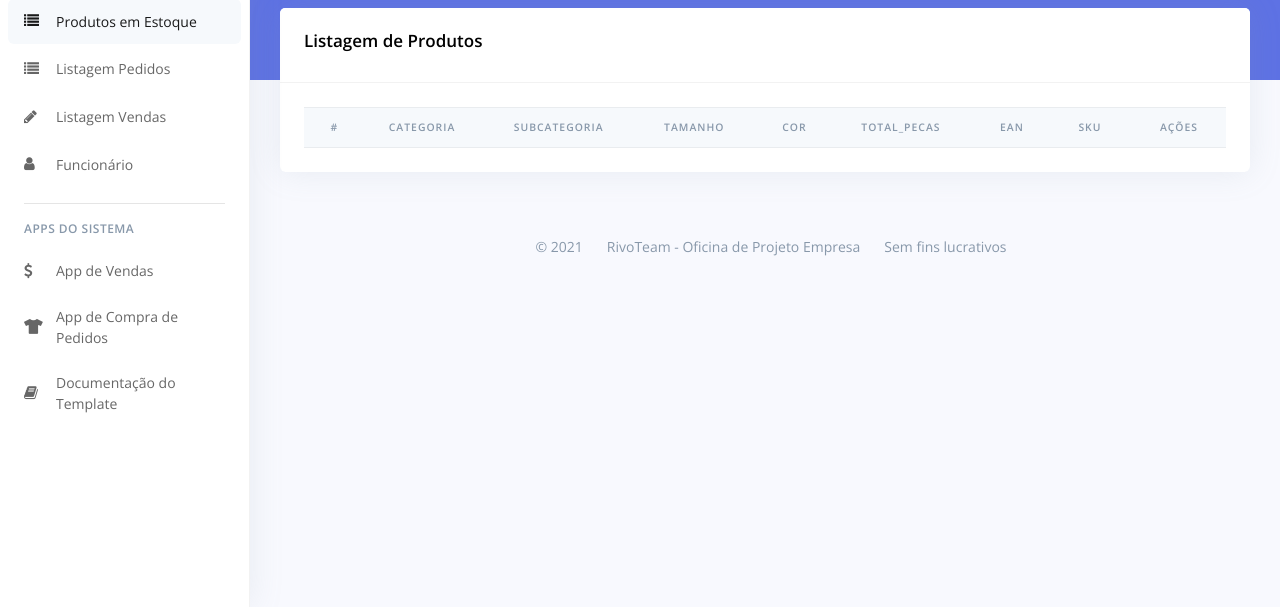
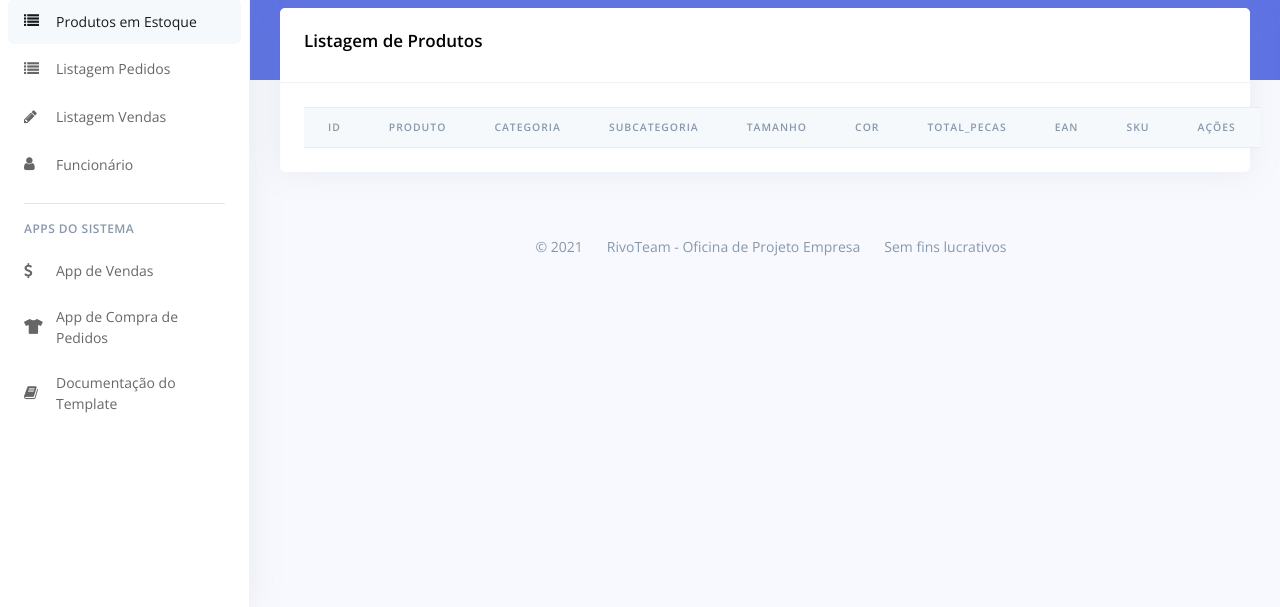
Before and after one commit to rivoteam/controle-de-estoque, a Django app: page /lista-produtos in a window 1280 px wide. Shown: the part 193-800 px from the top of the page. Run offline with Django 3.2, Linux system fonts and the light colour scheme; the visitor is signed in with stand-in values (Sample User, id 1); data that the repository does not hold is empty; parts of the project's set-up code (start-up, migrations or seed data) failed here and were passed over; some libraries are stand-ins or nearby versions.

```diff
--- a/controle_estoque/models.py
+++ b/controle_estoque/models.py
@@ -91,16 +91,16 @@ class Produto(models.Model):
 
 
 class HistoricoAtualizacaoPrecos(models.Model):
-    produto = models.ForeignKey("controle_estoque.Produto", on_delete=models.DO_NOTHING,
+    produto = models.ForeignKey("controle_estoque.Produto", on_delete=models.CASCADE,
                                 related_name='hist_preco_produto')
     descricao = models.CharField(max_length=30)
     preco_compra = models.DecimalField(max_digits=6, decimal_places=2)
     preco_venda = models.DecimalField(max_digits=6, decimal_places=2)
     motivo_alteracao_preco = models.CharField(max_length=300)
-    criado_por = models.ForeignKey(User, on_delete=models.DO_NOTHING, related_name='hist_preco_criado_por',
+    criado_por = models.ForeignKey(User, on_delete=models.CASCADE, related_name='hist_preco_criado_por',
                                    editable=False)
     criado_em = models.DateTimeField(auto_now_add=True)
-    atualizado_por = models.ForeignKey(User, on_delete=models.DO_NOTHING,
+    atualizado_por = models.ForeignKey(User, on_delete=models.CASCADE,
                                        related_name='hist_atualizado_por', editable=False, null=True, blank=True)
     atualizado_em = models.DateTimeField(auto_now=True)
 
--- a/interfaces/templates/produtos.html
+++ b/interfaces/templates/produtos.html
@@ -8,7 +8,8 @@
             <table class="table table-striped table-responsive-lg">
                 <thead class="thead-light">
                 <tr>
-                    <th class="text-center">#</th>
+                    <th>id</th>
+                    <th class="text-center">Produto</th>
                     <th>categoria</th>
                     <th>subcategoria</th>
                     <th>tamanho</th>
@@ -23,6 +24,7 @@
                 {% for produto in produtos %}
 
                     <tr>
+                        <td>{{produto.id}}</td>
                         <td>
                             <a href="#" onclick="open_modal_details('{% url 'detalhe_produto' produto.id %}')">
                                 Produto {{ produto.ean }}
@@ -35,8 +37,8 @@
                         <td> {{ produto.total_pecas }} </td>
                         <td> {{ produto.ean }} </td>
                         <td> {{ produto.sku }} </td>
-                        <td><i class="fa fa-edit text-info"></i></td>
-                        <td><i class="fa fa-trash text-danger"></i></td>
+                        <td><a href="{% url 'atualiza-produto' produto.id %}"><i class="fa fa-edit text-info"></i></a></td>
+                        <td><a href="{% url 'remove-produto' produto.id %}"><i class="fa fa-trash text-danger"></i></a></td>
                     </tr>
 
                 {% endfor %}
--- a/interfaces/urls.py
+++ b/interfaces/urls.py
@@ -1,7 +1,7 @@
 from django.contrib import admin
 from django.urls import path
 from .views import homepage, appvendas, lista_pedidos, detalhe_produto, detalhe_pedido, lista_produtos, user_logout, \
-    lista_vendas
+    lista_vendas, cria_produto, atualiza_produto, remove_produto
 
 urlpatterns = [
     path('', homepage, name="homepage"),
@@ -13,6 +13,13 @@ urlpatterns = [
     path('lista-produtos', lista_produtos, name="lista-produtos"),
     path('lista-vendas', lista_vendas, name="lista-vendas"),
 
+
+    # Criação
+    path("cria-produto", cria_produto, name="cria-produto"),
+    path("atualiza-produto/<int:pk>", atualiza_produto, name="atualiza-produto"),
+    path("remove-produto/<int:pk>", remove_produto, name="remove-produto"),
+
+
     # Detalhes por object
     path('detalhe-produto/<int:pk>', detalhe_produto, name='detalhe_produto'),
     path('detalhe-pedido/<int:pk>', detalhe_pedido, name='detalhe_pedido'),
--- a/interfaces/views.py
+++ b/interfaces/views.py
@@ -2,9 +2,13 @@ from django.contrib.auth.decorators import login_required
 from django.contrib.auth import logout
 from django.http import HttpResponseRedirect
 from django.shortcuts import render
+from django.urls import reverse_lazy
+from django.views.generic import CreateView, UpdateView, DeleteView
+
 from controle_estoque.models import Produto
 from controle_pedidos.models import PedidoCompra
 from controle_vendas.models import Venda
+from interfaces.forms import NovoProdutoForm
 
 
 @login_required()
@@ -69,3 +73,37 @@ def lista_vendas(request):
         "active": "lista-vendas"
     }
     return render(request, 'vendas.html', context)
+
+
+@login_required()
+class CriaProduto(CreateView):
+    template_name = "cria-produto.html"
+    model = Produto
+    fields = "__all__"
+    context_object_name = "form"
+    success_url = reverse_lazy("lista-produtos")
+
+    def form_valid(self, form):
+        form.instance.criado_por = self.request.user
+        return super().form_valid(form)
+
+@login_required()
+class AtualizaProduto(UpdateView):
+    template_name = "cria-produto.html"
+    model = Produto
+    fields = "__all__"
+    success_url = reverse_lazy("lista-produtos")
+
+    def form_valid(self, form):
+        form.instance.atualizado_por = self.request.user
+        return super().form_valid(form)
+
+@login_required()
+def remove_produto(request, pk):
+    produto = Produto.objects.get(pk=pk)
+    produto.delete()
+    return HttpResponseRedirect("/lista-produtos")
+
+
+cria_produto = CriaProduto.as_view()
+atualiza_produto = AtualizaProduto.as_view()
```
Also changed, not shown: controle_pedidos/models.py (+5 -5 lines), controle_vendas/models.py (+9 -9 lines), interfaces/forms.py (added, +9 -0 lines), interfaces/templates/cria-produto.html (added, +19 -0 lines), controle_estoque/migrations/0002_auto_20210401_2353.py (added), controle_pedidos/migrations/0002_auto_20210401_2356.py (added), controle_vendas/migrations/0002_auto_20210401_2356.py (added).
